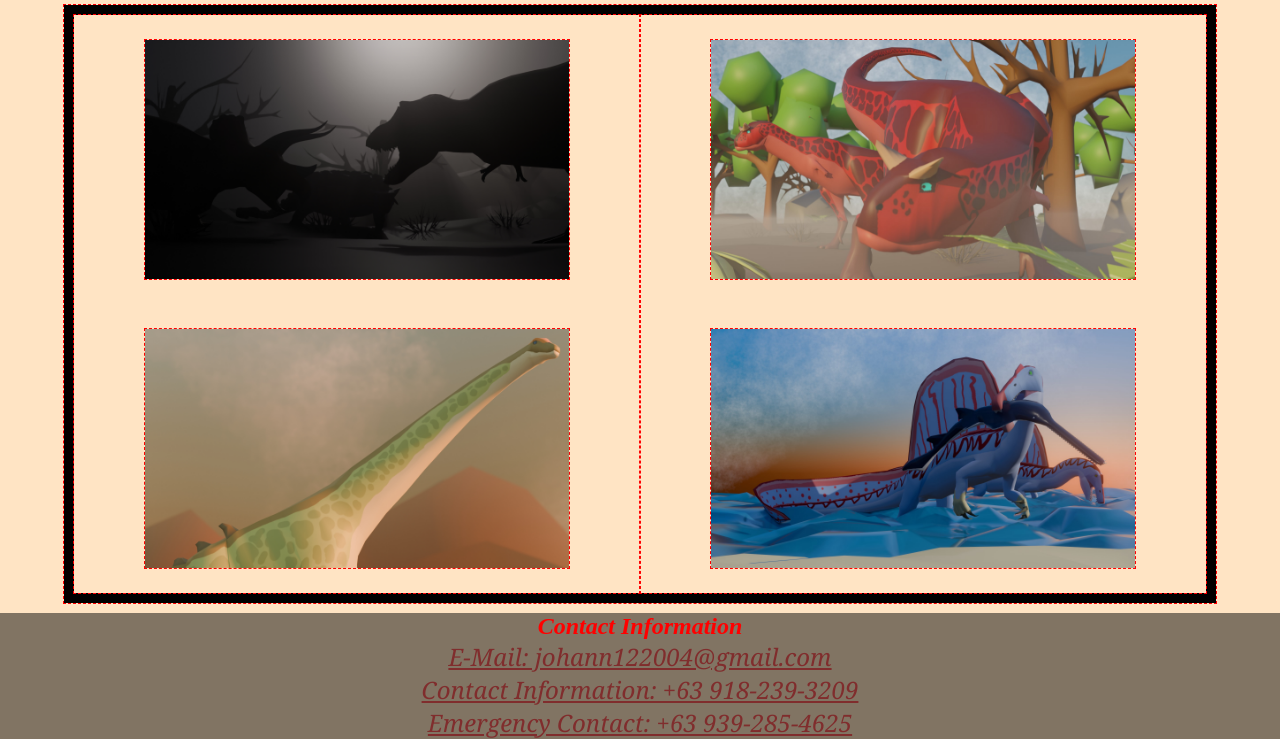
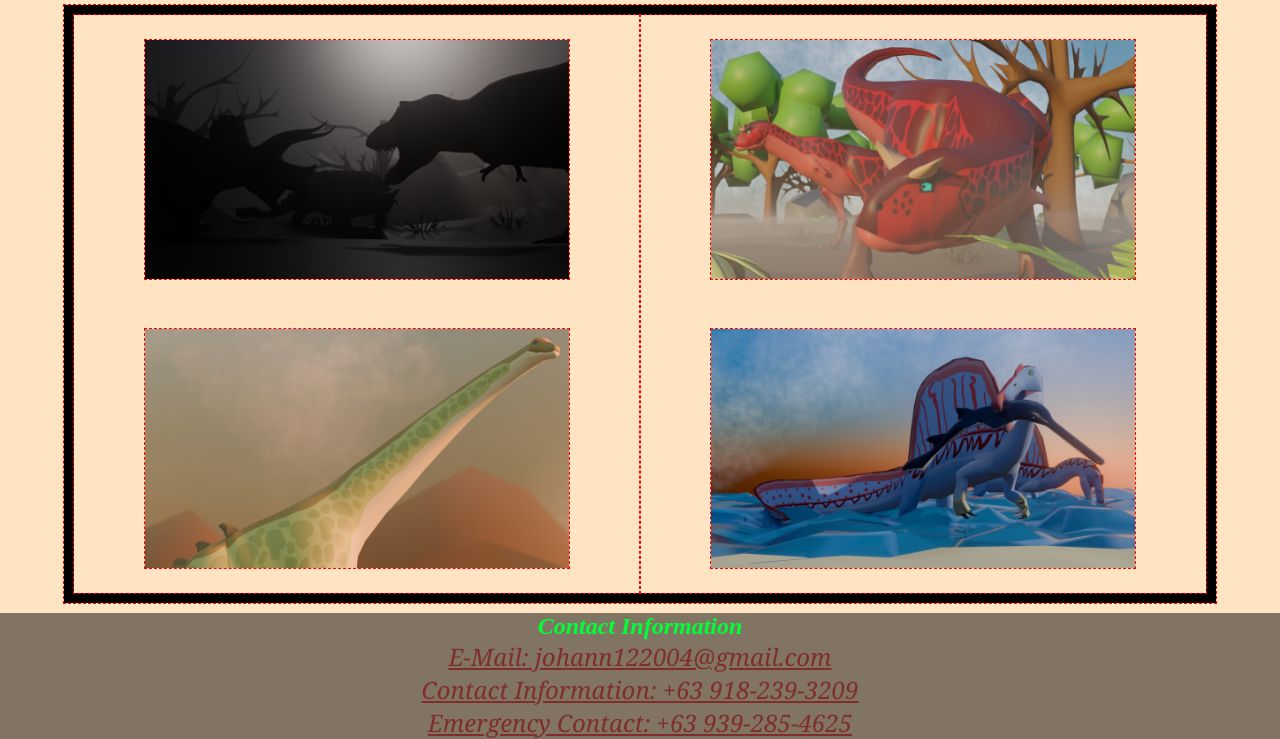
Before and after one commit to johann122004/WD-Lopez-Seatwork-2, a plain HTML site: page pages/Portfolio/index.html in a window 1280 px wide. Shown: the part 117-856 px from the top of the page. Drawn offline with Linux system fonts and the light colour scheme.

Commit message:
Changed the color of the text from the footer of the portfolio page.

```diff
--- a/pages/Portfolio/assets/css/style.css
+++ b/pages/Portfolio/assets/css/style.css
@@ -79,7 +79,7 @@ footer {
     & h4{
         font-size: 1.5rem;
         font-style: italic;
-        color: red;
+        color: rgb(0, 255, 55);
         text-align: center;
     }
     & p {
```
